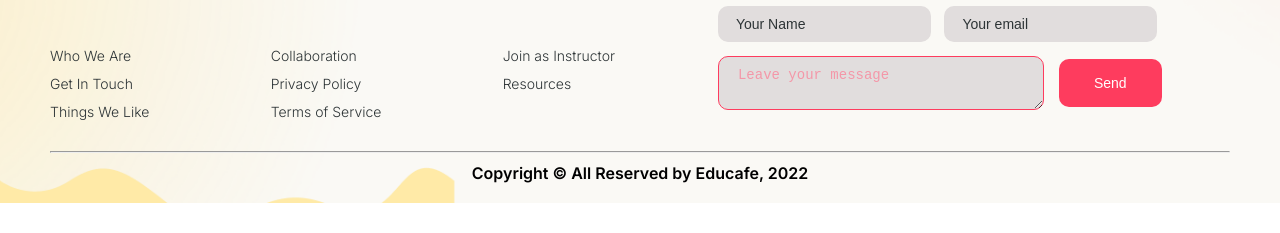
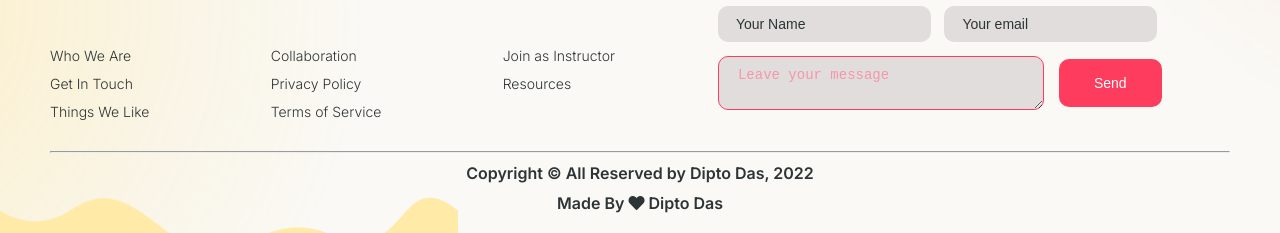
Before and after one commit to diptowebhero/Educafe-main, a plain HTML site: page index.html in a window 1280 px wide. Shown: the part 3604-3837 px from the top of the page. Before the commit the page ends 3807 px from the top, so only its background shows below. Drawn offline with nearby package versions, Linux system fonts and the light colour scheme.

Commit message:
update footer

```diff
--- a/css/style.css
+++ b/css/style.css
@@ -452,7 +452,7 @@ textarea::placeholder {
 }
 .row {
   margin-top: 50px;
-  display:flex;
+  display: flex;
   justify-content: space-between;
   flex-wrap: wrap;
 }
@@ -462,12 +462,13 @@ textarea::placeholder {
   font-weight: 400;
   color: #2d3436;
 }
-.copyright{
+.copyright {
   margin-top: 20px;
   text-align: center;
   padding: 0px 40px;
 }
-.copyright p{
+.copyright p {
   margin-top: 10px;
   font-weight: 600;
+  color: #2d3436;
 }
--- a/index.html
+++ b/index.html
@@ -287,9 +287,8 @@
         </div>
         <div class="copyright container">
           <hr />
-          <p>
-            Copyright © All Reserved by Educafe, 2022
-          </p>
+          <p>Copyright © All Reserved by Dipto Das, 2022</p>
+          <p>Made By <i class="fas fa-heart"></i> Dipto Das</p>
         </div>
       </footer>
     </div>
```
